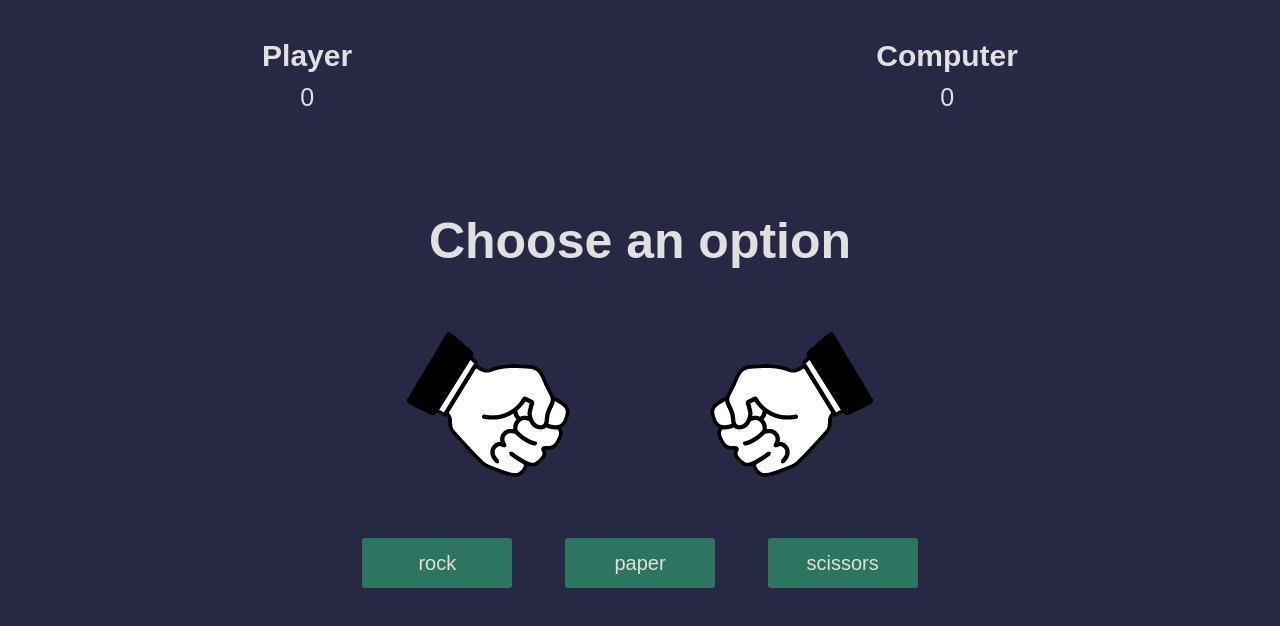
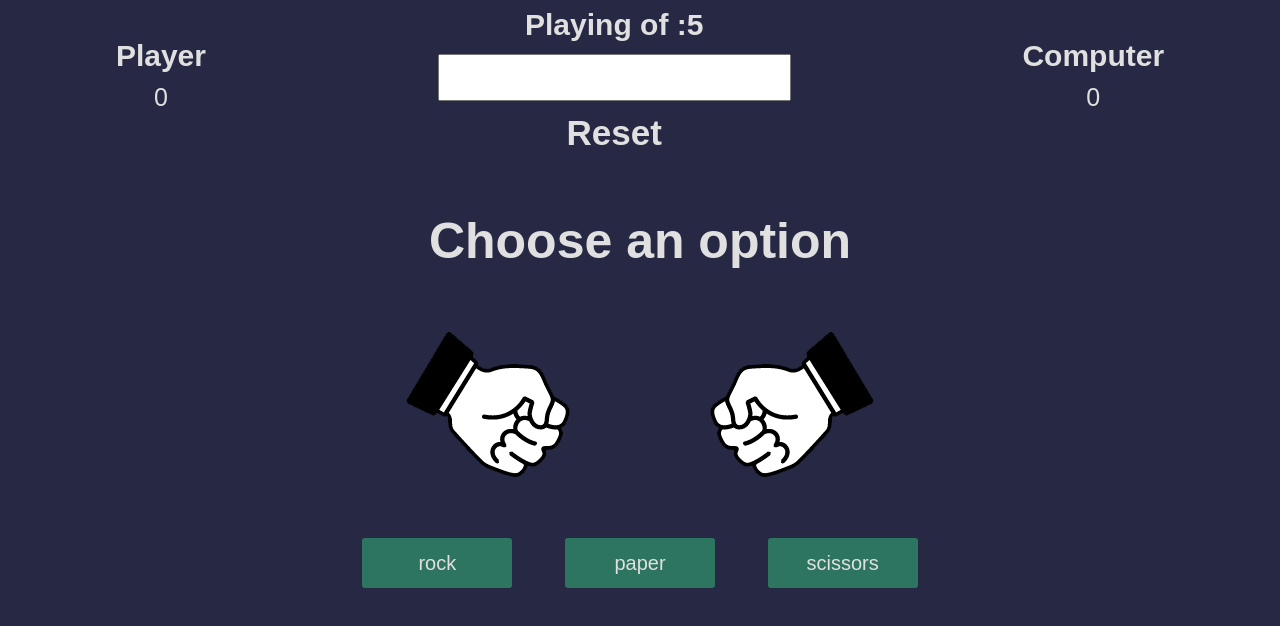
Before and after one commit to piyush97/rock-paper-scissors, a plain HTML site: page index.html in a window 1280 px wide. Both pictures are taken after a click on the button "Let's Play". Drawn offline with Linux system fonts and the light colour scheme.

Commit message:
added a new feature to ask user the 'playing of'

```diff
--- a/app.js
+++ b/app.js
@@ -1,25 +1,42 @@
 const game = () => {
   let pScore = 0;
   let cScore = 0;
-
   //Start the Game
   const startGame = () => {
+    const score = document.querySelector(".score");
     const playBtn = document.querySelector(".intro button");
     const introScreen = document.querySelector(".intro");
     const match = document.querySelector(".match");
 
     playBtn.addEventListener("click", () => {
+      score.classList.add("fadeIn");
       introScreen.classList.add("fadeOut");
       match.classList.add("fadeIn");
     });
   };
   //Play Match
   const playMatch = () => {
+    const input = document.querySelector("input");
     const options = document.querySelectorAll(".options button");
     const playerHand = document.querySelector(".player-hand");
     const computerHand = document.querySelector(".computer-hand");
     const hands = document.querySelectorAll(".hands img");
+    const winningScoreDisplay = document.querySelector("#numInput");
+    const resetButton = document.querySelector("#reset");
+    const gameover = false;
+    let winningScore = 5;
 
+    input.addEventListener("change", function(){
+      winningScoreDisplay.textContent = this.value;
+      winningScore = Number(this.value);
+      reset();
+    });
+
+    resetButton.addEventListener("click", function(){
+      reset();
+    });
+
+    if(!gameover){
     hands.forEach(hand => {
       hand.addEventListener("animationend", function() {
         this.style.animation = "";
@@ -34,6 +51,10 @@ const game = () => {
         const computerNumber = Math.floor(Math.random() * 3);
         const computerChoice = computerOptions[computerNumber];
 
+        if(pScore == winningScore || cScore == winningScore){
+            gameover = true;
+            console.log("Hey");
+        }
         setTimeout(() => {
           //Here is where we call compare hands
           compareHands(this.textContent, computerChoice);
@@ -46,19 +67,30 @@ const game = () => {
         computerHand.style.animation = "shakeComputer 2s ease";
       });
     });
+  }
   };
 
+  const reset = () => {
+    pScore = 0;
+    cScore = 0;
+    gameover = false;
+    updateScore();
+    document.querySelector(".winner").textContent = "Choose an Option";
+  }
   const updateScore = () => {
     const playerScore = document.querySelector(".player-score p");
     const computerScore = document.querySelector(".computer-score p");
     playerScore.textContent = pScore;
     computerScore.textContent = cScore;
+    playerScore.classList.remove("selected");
+    computerScore.classList.remove("selected");
   };
 
   const compareHands = (playerChoice, computerChoice) => {
     //Update Text
     const winner = document.querySelector(".winner");
     //Checking for a tie
+    const gameover = false;
     if (playerChoice === computerChoice) {
       winner.textContent = "It is a tie";
       return;
--- a/index.html
+++ b/index.html
@@ -9,10 +9,15 @@
   </head>
   <body>
     <section class="game">
-      <div class="score">
+      <div class="score fadeOut">
         <div class="player-score">
           <h2>Player</h2>
           <p>0</p>
+        </div>
+         <div class="gameOf">
+          <h2>Playing of :<span id="numInput">5</span></h2>
+          <input type="number">
+          <div><button id="reset">Reset</button></div>
         </div>
         <div class="computer-score">
           <h2>Computer</h2>
--- a/style.css
+++ b/style.css
@@ -25,7 +25,31 @@ section {
   padding: 10px;
   font-size: 25px;
 }
-
+.score .gameOf h2{
+  margin: auto;
+  text-align: center;
+  padding-bottom: 12px;
+}
+#reset{
+  padding-top: 12px;
+  margin: auto;
+  border: none;
+  background: none;
+  height: 100%;
+  color: rgb(224, 224, 224);
+  text-align: center;
+  display: flex;
+  font-weight: 700;
+  letter-spacing: 1;
+  font-size: 35px;
+  outline: none;
+}
+input{
+  font-size: 25px;
+  width: 100%;
+  padding: 7px 7px 7px 20px;
+  box-sizing: border-box;
+}
 .intro {
   color: rgb(224, 224, 224);
   height: 50vh;
```
